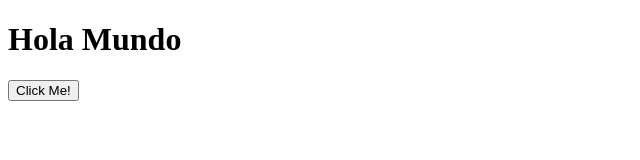
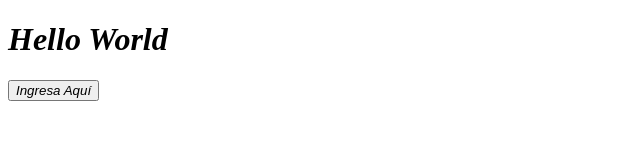
Before and after one commit to Jhonatan-Almeida/ProyectoPractica, a plain HTML site: page index.html in a window 1280 px wide. Shown: the whole page, without its empty margins (0-640 px from the left). Drawn offline with Linux system fonts and the light colour scheme.

Commit message:
Update index.html

```diff
--- a/index.html
+++ b/index.html
@@ -1,20 +1,20 @@
 <!DOCTYPE html>
-<!--[if lt IE 7]>      <html class="no-js lt-ie9 lt-ie8 lt-ie7"> <![endif]-->
-<!--[if IE 7]>         <html class="no-js lt-ie9 lt-ie8"> <![endif]-->
-<!--[if IE 8]>         <html class="no-js lt-ie9"> <![endif]-->
-<!--[if gt IE 8]>      <html class="no-js"> <!--<![endif]-->
-<html>
-    <head>
-        <meta charset="utf-8">
-        <meta http-equiv="X-UA-Compatible" content="IE=edge">
-        <title></title>
-        <meta name="description" content="">
-        <meta name="viewport" content="width=device-width, initial-scale=1">
-        <link rel="stylesheet" href="">
-    </head>
-    <body>
-        <h1>Hola Mundo</h1>
-        <button id="btn">Click Me!</button>
-        <script src="" async defer></script>
-    </body>
+<html lang="en">
+<head>
+    <meta charset="UTF-8">
+    <meta name="viewport" content="width=device-width, initial-scale=1.0">
+    <title>Hello World</title>
+    <link rel="stylesheet" href="index.css">
+</head>
+<body>
+    <h1> <em>Hello World</em></h1>
+     <button id= "btnIngreso"><em>Ingresa Aquí</em></button>
+
+
+     <script>
+        /*document.getElementById('btnIngreso').onclick = function() {
+            alert('¡Has hecho clic en el botón!');
+        };*/
+    </script>
+</body>
 </html>
```
